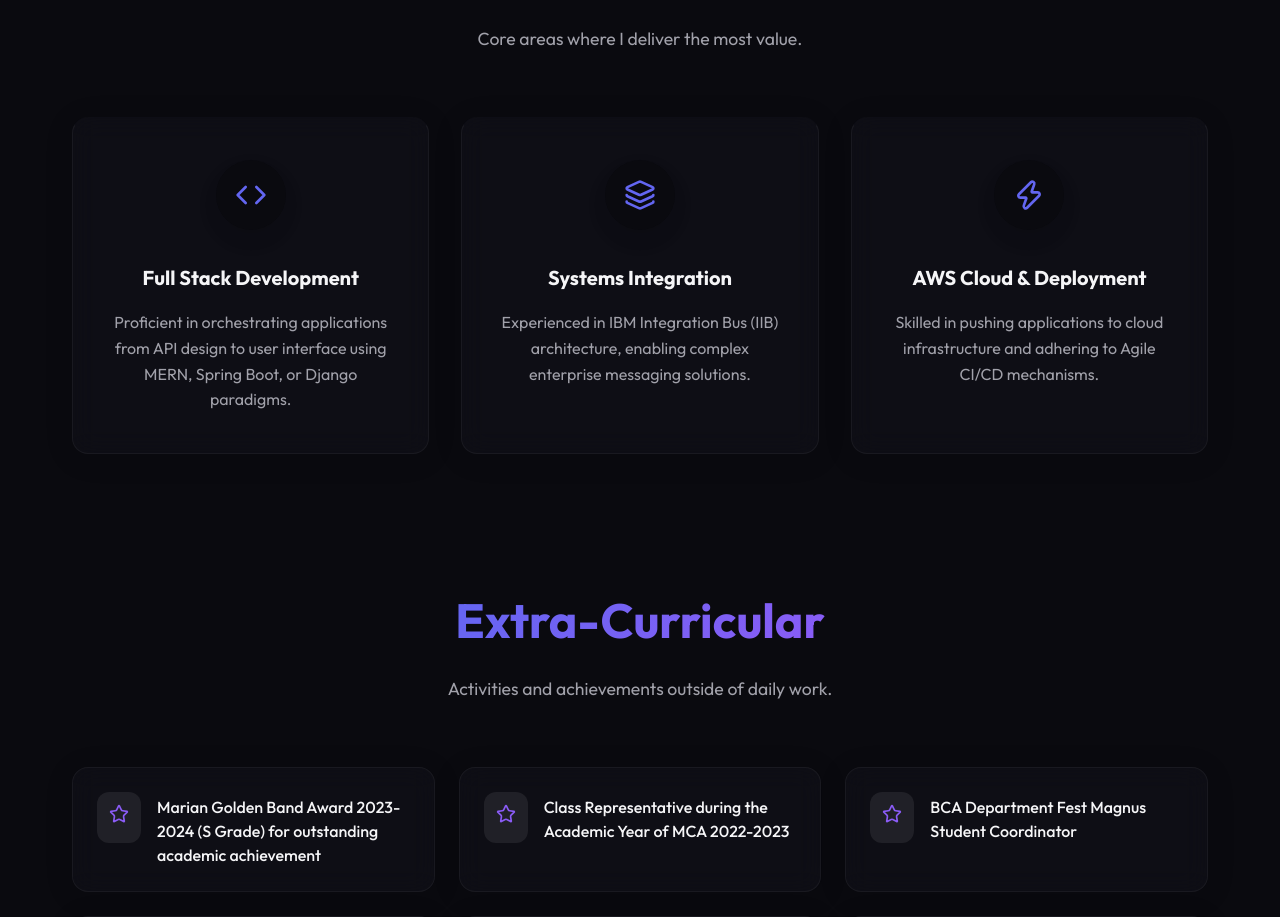
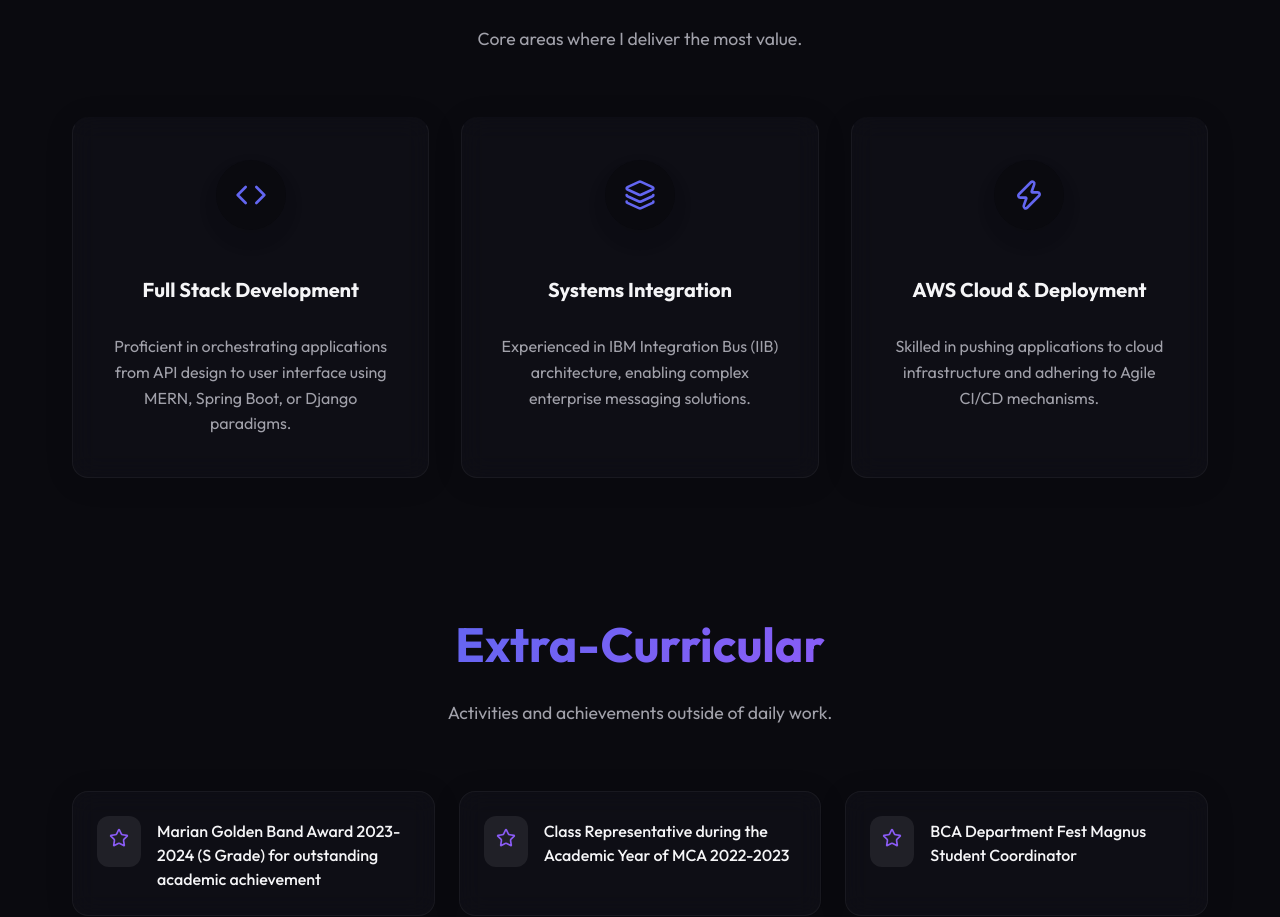
Before and after one commit to Bibin369/Bib_Portfolio, a React (Vite) app: page / in a window 1280 px wide. Shown: the part 6912-7829 px from the top of the page. Built offline with nearby package versions, Linux system fonts and the light colour scheme.

Commit message:
Fix Expertise grid column flex alignments

```diff
--- a/src/sections/Expertise.jsx
+++ b/src/sections/Expertise.jsx
@@ -30,9 +30,11 @@ export default function Expertise() {
                 display: 'flex',
                 flexDirection: 'column',
                 alignItems: 'center',
+                justifyContent: 'flex-start',
                 gap: '1rem',
                 borderTop: '3px solid transparent',
-                transition: 'all 0.3s ease'
+                transition: 'all 0.3s ease',
+                height: '100%'
               }}
               whileHover={{
                 borderTopColor: 'var(--accent-primary)',
@@ -53,10 +55,10 @@ export default function Expertise() {
               }}>
                 <Icon size={32} />
               </div>
-              <h3 style={{ fontSize: '1.25rem', color: 'var(--text-primary)' }}>
+              <h3 style={{ fontSize: '1.25rem', color: 'var(--text-primary)', minHeight: '3.5rem', display: 'flex', alignItems: 'center', justifyContent: 'center', width: '100%' }}>
                 {item.area}
               </h3>
-              <p style={{ color: 'var(--text-secondary)', lineHeight: 1.6 }}>
+              <p style={{ color: 'var(--text-secondary)', lineHeight: 1.6, flexGrow: 1, display: 'flex', alignItems: 'flex-start' }}>
                 {item.description}
               </p>
             </motion.div>
```
